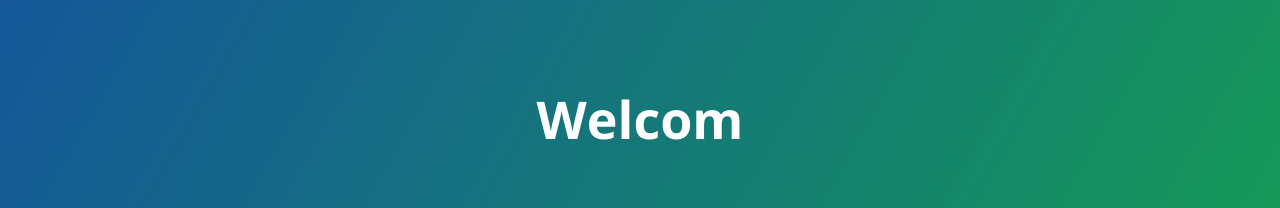
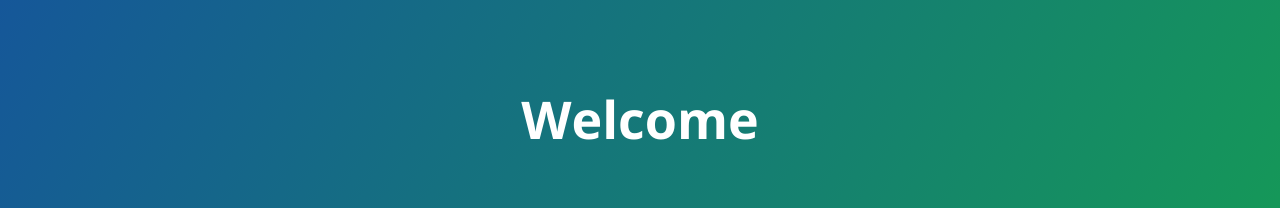
Before and after one commit to nthrnth/nthrnth.github.io, a plain HTML site: page index.html in a window 1280 px wide. Shown: the top 208 px of the page. Drawn offline with nearby package versions, Linux system fonts and the light colour scheme.

Commit message:
Update index.html

```diff
--- a/index.html
+++ b/index.html
@@ -11,7 +11,7 @@
   </head>
   <body>
     <section class="page-header">
-      <h1 class="project-name">Welcom</h1>
+      <h1 class="project-name">Welcome</h1>
       <h2 class="project-tagline"></h2>
     </section>
 
```
